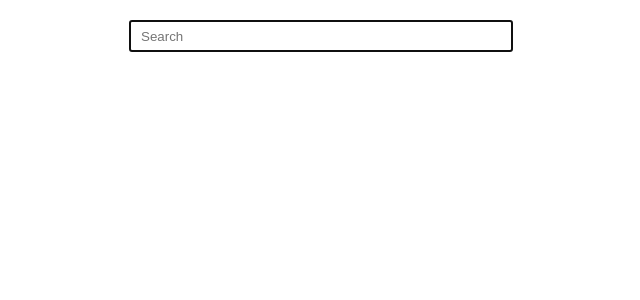
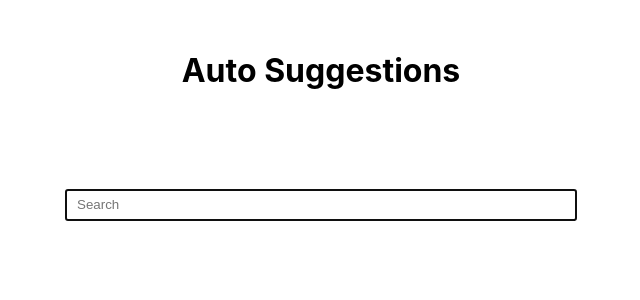
Before and after one commit to swarajpure/auto-suggestions, a React (Create React App) app: page / in a window 1280 px wide. Shown: the top 300 px of the page, without its empty margins (319-959 px from the left). Built offline with nearby package versions, Linux system fonts and the light colour scheme.

Commit message:
feat: adds header to the hompepage

```diff
--- /dev/null
+++ b/src/App.css
@@ -0,0 +1,32 @@
+.main-container {
+  padding-top: 30px;
+  width: 40%;
+  display: flex;
+  flex-direction: column;
+  justify-content: center;
+  align-items: center;
+}
+
+@media screen and (min-width: 700px) and (max-width: 900px){
+  .main-container {
+    width: 40%;
+  }
+}
+
+@media screen and (min-width: 400px) and (max-width: 700px){
+  .main-container {
+    width: 50%;
+  }
+}
+
+@media screen and (min-width: 275px) and (max-width: 400px){
+  .main-container {
+    width: 60%;
+  }
+}
+
+@media screen and (max-width: 275px){
+  .main-container {
+    width: 80%;
+  }
+}
--- a/src/App.js
+++ b/src/App.js
@@ -1,8 +1,12 @@
+import './App.css'
 import SearchEngine from './components/SearchEngine';
 
 const App = () => {
   return(
-    <SearchEngine />
+    <div className="main-container">
+      <h1>Auto Suggestions</h1>
+      <SearchEngine />
+    </div>
   )
 }
 
--- a/src/components/SearchEngine/styles.css
+++ b/src/components/SearchEngine/styles.css
@@ -1,6 +1,6 @@
 .container {
-  margin-top: 20px;
-  width: 30%;
+  margin-top: 15%;
+  width: 100%;
 }
 
 .container__search-box {
@@ -9,27 +9,3 @@
   padding: 5px 10px;
   width: 100%;
 }
-
-@media screen and (min-width: 700px) and (max-width: 900px){
-  .container {
-    width: 40%;
-  }
-}
-
-@media screen and (min-width: 400px) and (max-width: 700px){
-  .container {
-    width: 50%;
-  }
-}
-
-@media screen and (min-width: 275px) and (max-width: 400px){
-  .container {
-    width: 60%;
-  }
-}
-
-@media screen and (max-width: 275px){
-  .container {
-    width: 80%;
-  }
-}
```
